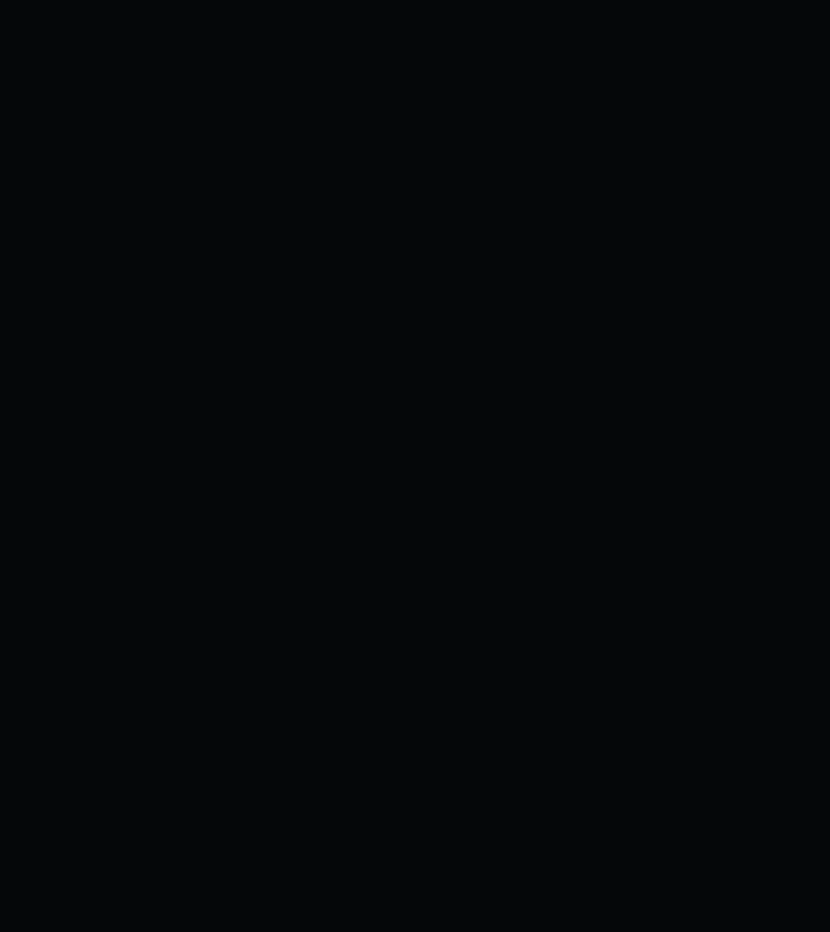
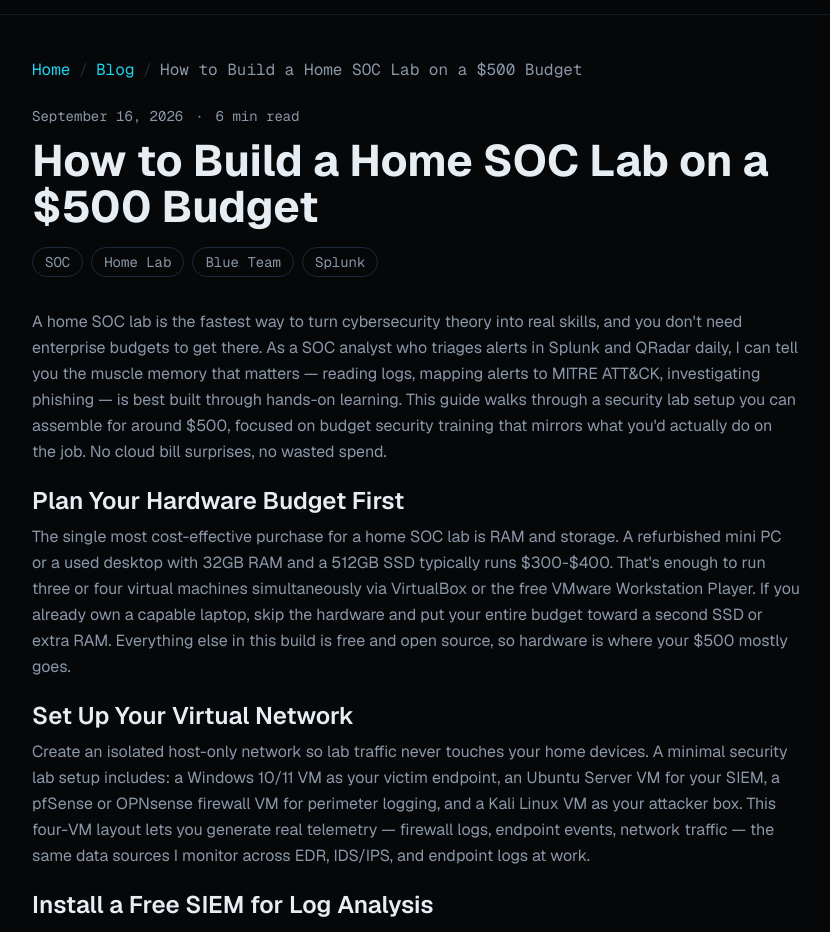
Before and after one commit to Tawheed30/portfolio, a Next.js app: page /blog/build-home-soc-lab-500-budget in a window 1280 px wide. Before the commit this address had no page. Shown: the part 54-986 px from the top of the page, without its empty margins (224-1054 px from the left). Before the commit the page ends 800 px from the top, so only its background shows below. Built offline with nearby package versions, Linux system fonts and the light colour scheme.

Commit message:
feat: Auto-generate blog post

```diff
--- a/src/data/blog.ts
+++ b/src/data/blog.ts
@@ -327,6 +327,44 @@
         }
   ]
   },
+  {
+    slug: "build-home-soc-lab-500-budget",
+    title: "How to Build a Home SOC Lab on a $500 Budget",
+    date: "2026-09-16",
+    excerpt: "A practical guide to building a home SOC lab on a budget for hands-on learning without breaking the bank.",
+    readingTime: "6 min read",
+    tags: ["SOC","Home Lab","Blue Team","Splunk"],
+    keywords: ["home SOC lab","security lab setup","budget security training","hands-on learning","SOC analyst","Splunk lab"],
+    content:   [
+        {
+              "body": "A home SOC lab is the fastest way to turn cybersecurity theory into real skills, and you don't need enterprise budgets to get there. As a SOC analyst who triages alerts in Splunk and QRadar daily, I can tell you the muscle memory that matters — reading logs, mapping alerts to MITRE ATT&CK, investigating phishing — is best built through hands-on learning. This guide walks through a security lab setup you can assemble for around $500, focused on budget security training that mirrors what you'd actually do on the job. No cloud bill surprises, no wasted spend."
+        },
+        {
+              "heading": "Plan Your Hardware Budget First",
+              "body": "The single most cost-effective purchase for a home SOC lab is RAM and storage. A refurbished mini PC or a used desktop with 32GB RAM and a 512GB SSD typically runs $300-$400. That's enough to run three or four virtual machines simultaneously via VirtualBox or the free VMware Workstation Player. If you already own a capable laptop, skip the hardware and put your entire budget toward a second SSD or extra RAM. Everything else in this build is free and open source, so hardware is where your $500 mostly goes."
+        },
+        {
+              "heading": "Set Up Your Virtual Network",
+              "body": "Create an isolated host-only network so lab traffic never touches your home devices. A minimal security lab setup includes: a Windows 10/11 VM as your victim endpoint, an Ubuntu Server VM for your SIEM, a pfSense or OPNsense firewall VM for perimeter logging, and a Kali Linux VM as your attacker box. This four-VM layout lets you generate real telemetry — firewall logs, endpoint events, network traffic — the same data sources I monitor across EDR, IDS/IPS, and endpoint logs at work."
+        },
+        {
+              "heading": "Install a Free SIEM for Log Analysis",
+              "body": "Splunk Free lets you index up to 500MB/day, which is plenty for a home SOC lab. Install the Splunk Universal Forwarder on your Windows VM and ship Sysmon logs to it — Sysmon (with a good config like Olaf Hartong's) is the backbone of endpoint visibility. If you want something with prebuilt detections, deploy the free Wazuh or the Elastic Stack instead. The goal is the same: get raw logs flowing so you can practice writing searches, building dashboards, and correlating events into an investigation."
+        },
+        {
+              "heading": "Generate Attacks and Practice Detection",
+              "body": "Detection practice needs offense. Use Atomic Red Team to run small, mapped attack techniques straight from MITRE ATT&CK — credential dumping, scheduled tasks, PowerShell abuse — then hunt for the resulting telemetry in your SIEM. Caldera automates adversary emulation if you want end-to-end chains. For phishing and malicious URL analysis, spin up an isolated VM and safely detonate samples, then trace the artifacts. Mapping every alert you generate back to its ATT&CK technique builds the exact workflow SOC analysts use to triage and escalate."
+        },
+        {
+              "heading": "Add Automation With Python",
+              "body": "Once logs are flowing, use Python to sharpen your analyst toolkit. Small scripts using the requests library to query the VirusTotal or AbuseIPDB APIs help you enrich indicators, and pandas is great for parsing exported log CSVs. This mirrors the real-world habit of turning repetitive lookups into repeatable steps. You don't need to build a full SOAR platform — a handful of enrichment scripts is enough to understand how automation reduces alert noise."
+        },
+        {
+              "heading": "Your Takeaway",
+              "body": "A home SOC lab is the highest-value budget security training you can give yourself: one mini PC, free VMs, Splunk or Wazuh, Sysmon, and Atomic Red Team. Start small — get logs into a SIEM, run one technique, detect it, document it. Repeat with harder techniques and you'll build the hands-on learning that separates candidates who've read about SOC work from those who've actually done it. For more walkthroughs, follow along on my portfolio."
+        }
+  ]
+  },
 ];
 
 export function getPostBySlug(slug: string) {
```
